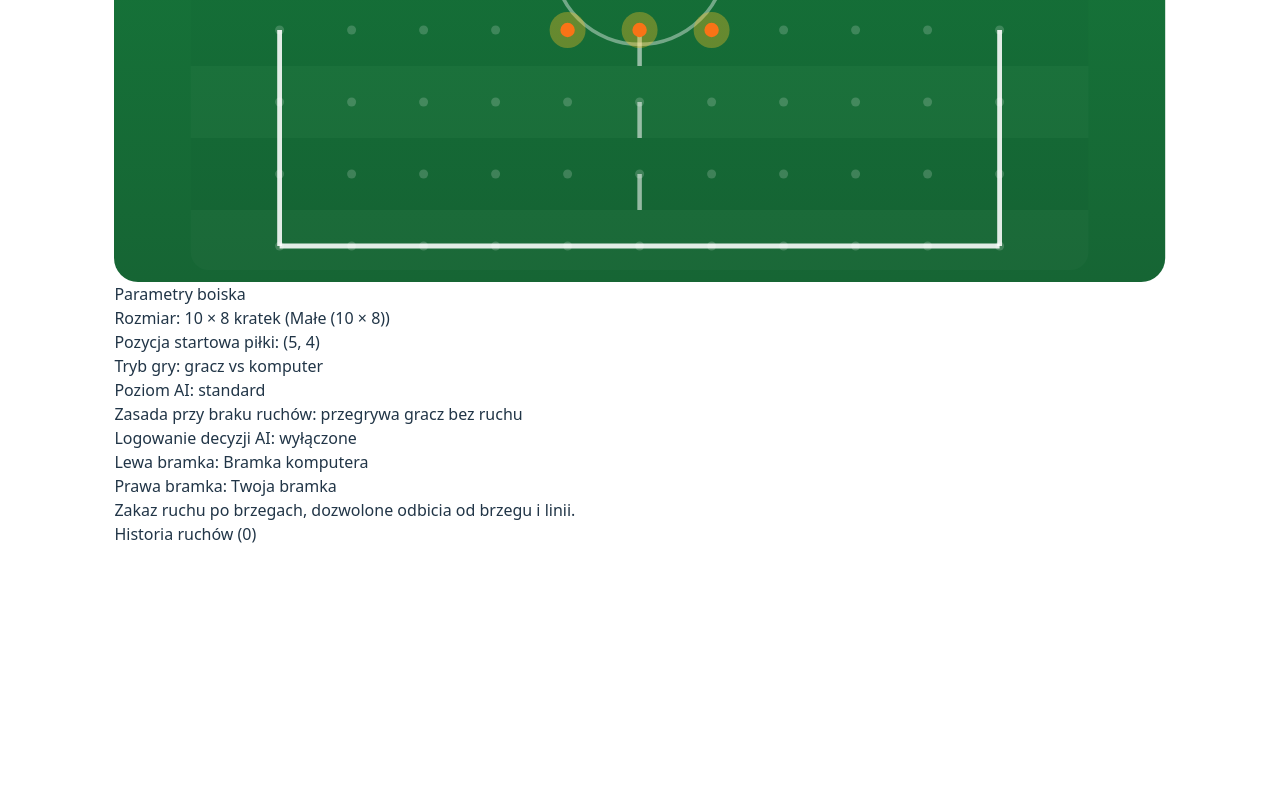
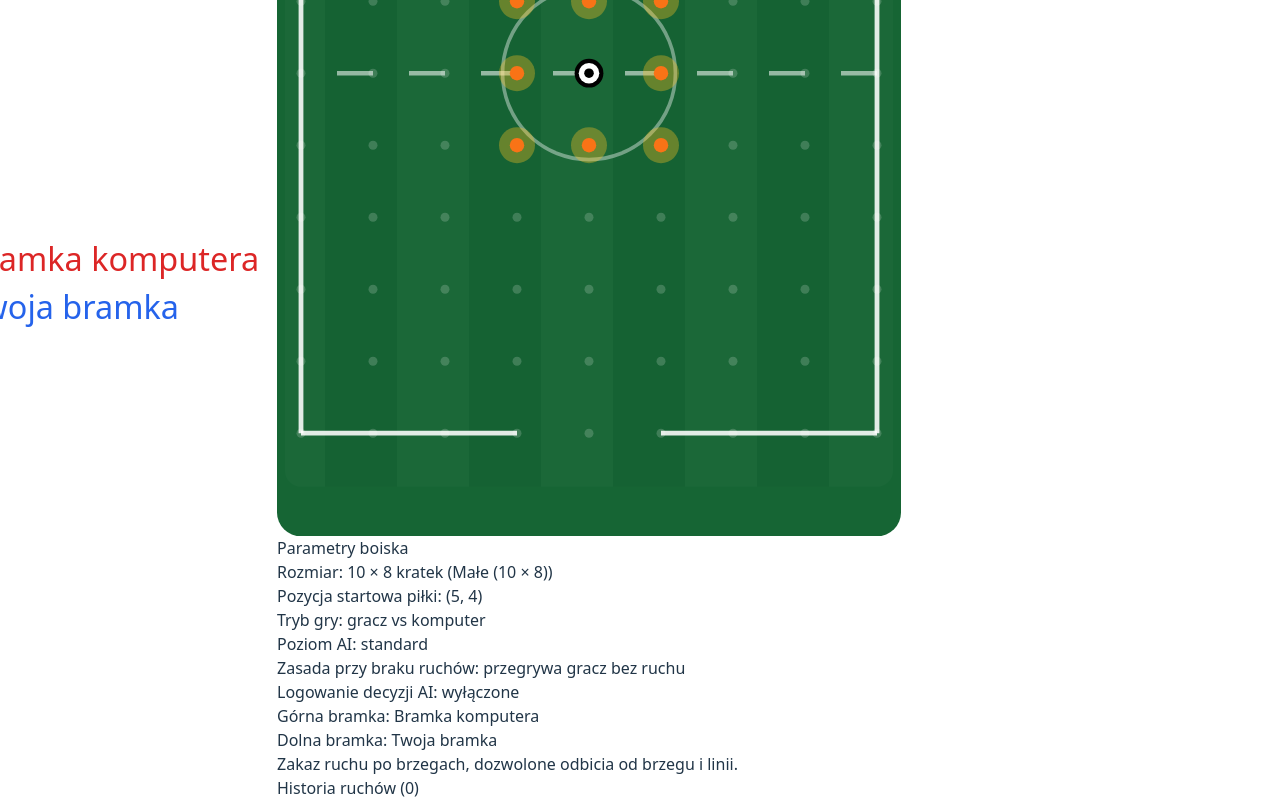
Before and after one commit to zbylon80/paper-soccer, a React (Vite) app: page / in a window 1280 px wide. Shown: the part 612-1412 px from the top of the page. Before the commit the page ends 1158 px from the top, so only its background shows below. Built offline with nearby package versions, Linux system fonts and the light colour scheme.

Commit message:
upgraded layout and AI

```diff
--- a/src/App.tsx
+++ b/src/App.tsx
@@ -2,7 +2,7 @@ import PaperSoccerSimple from "./PaperSoccerSimple";
 
 export default function App() {
   return (
-    <div className="min-h-screen bg-gradient-to-br from-emerald-950 via-emerald-900 to-emerald-800 text-emerald-50 flex items-center justify-center py-10 px-6">
+    <div className="min-h-screen bg-gradient-to-br from-emerald-950 via-emerald-900 to-emerald-800 text-emerald-50 flex items-center justify-center py-6 px-6">
       <div className="w-full max-w-6xl flex justify-center">
         <PaperSoccerSimple />
       </div>
--- a/src/PaperSoccerSimple.tsx
+++ b/src/PaperSoccerSimple.tsx
@@ -18,6 +18,8 @@ type GameState = {
 
 type DifficultyLevel = "easy" | "normal" | "hard";
 type BoardSizeOption = "small" | "medium" | "large";
+type OrientationOption = "playerBottom" | "playerTop";
+type GoalLabelDisplay = { text: string; color: string };
 
 function defaultGoalWidth(): number {
     return 2;
@@ -72,6 +74,27 @@ function createSimState(
         draw,
         validMoves
     };
+}
+
+type TranspositionEntry = { depth: number; value: number };
+
+function buildStateKey(state: SimState): string {
+    const edgesKey = Array.from(state.edges).sort().join(";");
+    const movesKey = state.validMoves
+        .map((m) => `${m.x},${m.y}`)
+        .sort()
+        .join(";");
+    return [
+        state.pos.x,
+        state.pos.y,
+        state.current,
+        state.extraTurn ? 1 : 0,
+        state.validMoves.length,
+        state.winner ?? "null",
+        state.draw ? 1 : 0,
+        movesKey,
+        edgesKey,
+    ].join("|");
 }
 
 function simulateMove(
@@ -136,17 +159,20 @@ function evaluateMove(
 
     let score = 0;
     const forwardProgress = (move.x - baseState.pos.x) * direction;
-    score += forwardProgress * 32;
+    score += forwardProgress * 42;
 
     const targetX = player === 1 ? config.width : 0;
     const distanceToTarget = Math.abs(targetX - move.x);
-    score -= distanceToTarget * 4.5;
+    score -= distanceToTarget * 6;
 
-    score -= Math.abs(goalCenter - move.y) * 6;
+    score -= Math.abs(goalCenter - move.y) * 9;
 
     const ownGoalX = player === 1 ? 0 : config.width;
     const distanceFromOwnGoal = Math.abs(move.x - ownGoalX);
-    score += distanceFromOwnGoal * 2.5;
+    score += distanceFromOwnGoal * 3.5;
+
+    const distanceFromWalls = Math.min(move.y, config.height - move.y);
+    score += distanceFromWalls * 4;
 
     if (player === 1 && move.x <= 1) score -= 45;
     if (player === 0 && move.x >= config.width - 1) score -= 45;
@@ -160,6 +186,16 @@ function evaluateMove(
             return goal?.side === targetSide;
         });
         if (followWin) score += 120;
+        const opponentCounter = computeValidMoves(
+            result.pos,
+            result.edges,
+            config.width,
+            config.height
+        ).filter((follow) => {
+            const goal = isGoal(follow, config.width, config.height, config.goalWidth);
+            return goal?.side === opponentSide;
+        }).length;
+        if (opponentCounter > 0) score -= opponentCounter * 90;
     } else {
         if (responseMoves.length === 0) {
             score += stalemateAsDraw ? 20 : 160;
@@ -169,7 +205,9 @@ function evaluateMove(
                 return goal?.side === opponentSide;
             });
             if (opponentGoal) score -= 160;
-            score -= responseMoves.length * 1.2;
+            score -= responseMoves.length * 2.4;
+            const trapped = responseMoves.every((follow) => incidentDegree(follow, result.edges, config.width, config.height) >= 4);
+            if (trapped) score += 55;
         }
     }
 
@@ -186,23 +224,57 @@ function evaluateState(
     }
     if (state.draw) return 0;
 
-    let score = (state.pos.x - config.width / 2) * 18;
-    score -= Math.abs(goalCenter - state.pos.y) * 5;
+    let score = (state.pos.x - config.width / 2) * 26;
+    score -= Math.abs(goalCenter - state.pos.y) * 9;
 
-    const mobility = state.validMoves.length > 0
-        ? state.validMoves.length
-        : computeValidMoves(state.pos, state.edges, config.width, config.height).length;
+    const aiProgress = state.pos.x;
+    const humanProgress = config.width - state.pos.x;
+    score += (aiProgress - humanProgress) * 4;
 
-    score += (state.current === 1 ? 1 : -1) * mobility * 2;
+    const edgeDistanceX = Math.min(state.pos.x, config.width - state.pos.x);
+    const edgeDistanceY = Math.min(state.pos.y, config.height - state.pos.y);
+    score += edgeDistanceX * 3.5;
+    score += edgeDistanceY * 2.5;
 
-    const immediateMoves = state.validMoves.length > 0 ? state.validMoves : computeValidMoves(state.pos, state.edges, config.width, config.height);
-    const aiImmediateGoal = immediateMoves.some((m) => isGoal(m, config.width, config.height, config.goalWidth)?.side === "RIGHT");
-    const humanImmediateGoal = immediateMoves.some((m) => isGoal(m, config.width, config.height, config.goalWidth)?.side === "LEFT");
+    const availableMoves = state.validMoves.length > 0
+        ? state.validMoves
+        : computeValidMoves(state.pos, state.edges, config.width, config.height);
+    const mobility = availableMoves.length;
+
+    score += (state.current === 1 ? 1 : -1) * mobility * 3.5;
+
+    const opponentMoves = computeValidMoves(state.pos, state.edges, config.width, config.height);
+    score -= opponentMoves.length * 1.6;
+
+    const aiImmediateGoal = availableMoves.some((m) => isGoal(m, config.width, config.height, config.goalWidth)?.side === "RIGHT");
+    const humanImmediateGoal = availableMoves.some((m) => isGoal(m, config.width, config.height, config.goalWidth)?.side === "LEFT");
+    const opponentImmediateGoal = opponentMoves.some((m) => isGoal(m, config.width, config.height, config.goalWidth)?.side === "LEFT");
 
     if (aiImmediateGoal) score += 200;
     if (humanImmediateGoal) score -= 220;
+    if (opponentImmediateGoal) score -= 260;
+
+    if (edgeDistanceX <= 1 || edgeDistanceY <= 1) score -= 45;
 
     return score;
+}
+
+function shouldExtendSearch(state: SimState, config: GameConfig): boolean {
+    if (state.extraTurn) return true;
+    if (state.winner !== null || state.draw) return false;
+
+    const moves = state.validMoves.length > 0
+        ? state.validMoves
+        : computeValidMoves(state.pos, state.edges, config.width, config.height);
+
+    if (moves.length <= 2) return true;
+
+    const goalThreat = moves.some((m) => isGoal(m, config.width, config.height, config.goalWidth));
+    if (goalThreat) return true;
+
+    const opponentMoves = computeValidMoves(state.pos, state.edges, config.width, config.height);
+    const opponentThreat = opponentMoves.some((m) => isGoal(m, config.width, config.height, config.goalWidth));
+    return opponentThreat;
 }
 
 function minimax(
@@ -212,10 +284,27 @@ function minimax(
     goalCenter: number,
     stalemateAsDraw: boolean,
     alpha: number,
-    beta: number
+    beta: number,
+    allowQuiescence = true,
+    cache?: Map<string, TranspositionEntry>
 ): number {
+    const key = cache ? buildStateKey(state) : null;
+    if (cache && key) {
+        const cached = cache.get(key);
+        if (cached && cached.depth >= depth) {
+            return cached.value;
+        }
+    }
+
     if (depth === 0 || state.winner !== null || state.draw) {
-        return evaluateState(state, config, goalCenter);
+        if (depth === 0 && allowQuiescence && shouldExtendSearch(state, config)) {
+            const extended = minimax(state, 1, config, goalCenter, stalemateAsDraw, alpha, beta, false, cache);
+            if (cache && key) cache.set(key, { depth, value: extended });
+            return extended;
+        }
+        const evaluation = evaluateState(state, config, goalCenter);
+        if (cache && key) cache.set(key, { depth, value: evaluation });
+        return evaluation;
     }
 
     const moves = state.validMoves.length > 0
@@ -231,21 +320,23 @@ function minimax(
         let value = -Infinity;
         for (const move of moves) {
             const next = simulateMove(state, move, config, stalemateAsDraw);
-            const evaluation = minimax(next, depth - 1, config, goalCenter, stalemateAsDraw, alpha, beta);
+            const evaluation = minimax(next, depth - 1, config, goalCenter, stalemateAsDraw, alpha, beta, allowQuiescence, cache);
             value = Math.max(value, evaluation);
             alpha = Math.max(alpha, value);
             if (alpha >= beta) break;
         }
+        if (cache && key) cache.set(key, { depth, value });
         return value;
     } else {
         let value = Infinity;
         for (const move of moves) {
             const next = simulateMove(state, move, config, stalemateAsDraw);
-            const evaluation = minimax(next, depth - 1, config, goalCenter, stalemateAsDraw, alpha, beta);
+            const evaluation = minimax(next, depth - 1, config, goalCenter, stalemateAsDraw, alpha, beta, allowQuiescence, cache);
             value = Math.min(value, evaluation);
             beta = Math.min(beta, value);
             if (beta <= alpha) break;
         }
+        if (cache && key) cache.set(key, { depth, value });
         return value;
     }
 }
@@ -264,47 +355,65 @@ function chooseComputerMove(
         evaluateMove(state, move, 1, config, options.goalCenter, options.stalemateAsDraw)
     );
 
-    let chosen: MoveAnalysis;
+    const transpositionTable = new Map<string, TranspositionEntry>();
+
+    const difficultySettings = {
+        easy: { searchDepth: 0, depthWeight: 0, candidateLimit: analyses.length, noiseFactor: 0.55 },
+        normal: { searchDepth: 2, depthWeight: 0.6, candidateLimit: Math.min(analyses.length, 8), noiseFactor: 0 },
+        hard: { searchDepth: 4, depthWeight: 0.75, candidateLimit: analyses.length, noiseFactor: 0 },
+    } as const;
+
+    const settings = difficultySettings[options.difficulty];
+
+    let chosen: MoveAnalysis | null = null;
+    let bestScore = -Infinity;
 
     if (options.difficulty === "easy") {
         const jittered = analyses.map((analysis) => ({
             ...analysis,
-            score: analysis.score * 0.5 + Math.random() * 120
+            score: analysis.score * settings.noiseFactor + Math.random() * 160,
         }));
         chosen = jittered.reduce((best, current) => (current.score > best.score ? current : best));
-    } else if (options.difficulty === "hard") {
-        const depth = 3;
-        let bestScore = -Infinity;
-        let bestAnalysis = analyses[0];
+    } else {
+        const ordered = analyses
+            .slice()
+            .sort((a, b) => b.score - a.score)
+            .slice(0, settings.candidateLimit);
 
-        for (const analysis of analyses) {
+        for (const analysis of ordered) {
             let totalScore = analysis.score;
-            if (analysis.nextState.winner === null && !analysis.nextState.draw) {
+            if (
+                settings.searchDepth > 0 &&
+                analysis.nextState.winner === null &&
+                !analysis.nextState.draw
+            ) {
                 const searchScore = minimax(
                     analysis.nextState,
-                    depth - 1,
+                    settings.searchDepth - 1,
                     config,
                     options.goalCenter,
                     options.stalemateAsDraw,
                     -Infinity,
-                    Infinity
+                    Infinity,
+                    true,
+                    transpositionTable
                 );
-                totalScore += searchScore * 0.6;
+                totalScore += searchScore * settings.depthWeight;
             }
-            if (totalScore > bestScore) {
+
+            if (totalScore > bestScore + 1e-3) {
                 bestScore = totalScore;
-                bestAnalysis = analysis;
-            } else if (totalScore === bestScore && Math.random() > 0.5) {
-                bestAnalysis = analysis;
+                chosen = analysis;
+            } else if (Math.abs(totalScore - bestScore) <= 1e-3 && chosen) {
+                if (analysis.score > chosen.score + 1e-3) {
+                    chosen = analysis;
                 }
             }
-        chosen = bestAnalysis;
-    } else {
-        const scored = analyses.map((analysis) => ({
-            ...analysis,
-            score: analysis.score + Math.random() * 30
-        }));
-        chosen = scored.reduce((best, current) => (current.score > best.score ? current : best));
+        }
+    }
+
+    if (!chosen) {
+        chosen = analyses[0];
     }
 
     if (options.log && typeof window !== "undefined") {
@@ -601,7 +710,7 @@ function useSimpleGameEngine(config: GameConfig, options: { stalemateAsDraw: boo
 }
 
 // ======= Komponent =======
-const PADDING = 36;
+const PADDING = 24;
 const MAX_BOARD_SIZE = 720; // maksymalny rozmiar boiska w px
 
 function BoardSVG({
@@ -612,6 +721,9 @@ function BoardSVG({
     pos,
     validMoves,
     onChoose,
+    orientation,
+    topLabel,
+    bottomLabel,
 }: {
     W: number;
     H: number;
@@ -620,8 +732,10 @@ function BoardSVG({
     pos: Pos;
     validMoves: Pos[];
     onChoose: (p: Pos) => void;
+    orientation: OrientationOption;
+    topLabel: GoalLabelDisplay;
+    bottomLabel: GoalLabelDisplay;
 }) {
-    const gradientId = useMemo(() => `pitch-gradient-${W}-${H}`, [W, H]);
     const stripeId = useMemo(() => `pitch-stripe-${W}-${H}`, [W, H]);
     const goalPatternId = useMemo(() => `goal-net-${W}-${H}`, [W, H]);
 
@@ -640,7 +754,7 @@ function BoardSVG({
     // Minimalny rozmiar komórki
     cellSize = Math.max(cellSize, 20);
 
-    const goalDepth = Math.max(cellSize * 1.8, 52);
+    const goalDepth = Math.max(cellSize * 1.1, 32);
     const padX = PADDING + goalDepth;
     const padY = PADDING;
 
@@ -709,18 +823,32 @@ function BoardSVG({
     borderSegments.push(...buildVerticalRuns(0, ysGoal, "LEFT"));
     borderSegments.push(...buildVerticalRuns(W, ysGoal, "RIGHT"));
 
+    const shouldRotate = orientation === "playerBottom" || orientation === "playerTop";
+    const containerStyle = shouldRotate
+        ? { width: `${height}px`, height: `${width}px` }
+        : { width: `${width}px`, height: `${height}px` };
+    const svgTransformStyle = shouldRotate
+        ? {
+              transform:
+                  orientation === "playerBottom"
+                      ? `matrix(0,1,-1,0,${height},0)`
+                      : `matrix(0,-1,1,0,0,${width})`,
+              transformOrigin: "0 0",
+          }
+        : undefined;
+    const labelInset = Math.max(16, padY * 0.55);
+    const labelFontSize = Math.max(14, cellSize * 0.45);
+
     return (
         <div className="w-full flex justify-center items-center">
+            <div style={containerStyle} className="relative">
                 <svg
                     width={width}
                     height={height}
                     className="rounded-3xl shadow-2xl p-2 select-none ring-4 ring-emerald-900/60 bg-emerald-900/60"
+                    style={svgTransformStyle}
                 >
                 <defs>
-                    <linearGradient id={gradientId} x1="0%" y1="0%" x2="0%" y2="100%">
-                        <stop offset="0%" stopColor="#15803d" />
-                        <stop offset="100%" stopColor="#166534" />
-                    </linearGradient>
                     <pattern id={stripeId} patternUnits="userSpaceOnUse" width={cellSize * 2} height={cellSize * 2}>
                         <rect width={cellSize * 2} height={cellSize} fill="rgba(255,255,255,0.04)" />
                         <rect y={cellSize} width={cellSize * 2} height={cellSize} fill="rgba(0,0,0,0.05)" />
@@ -750,14 +878,14 @@ function BoardSVG({
                     width={width}
                     height={height}
                     rx={24}
-                    fill={`url(#${gradientId})`}
+                    fill="#166534"
                 />
                 <rect
-                    x={goalDepth / 2 + 12}
-                    y={12}
-                    width={width - (goalDepth + 24)}
-                    height={height - 24}
-                    rx={18}
+                    x={goalDepth / 2 + 10}
+                    y={8}
+                    width={width - (goalDepth + 20)}
+                    height={height - 16}
+                    rx={16}
                     fill={`url(#${stripeId})`}
                     opacity={0.5}
                 />
@@ -879,6 +1007,33 @@ function BoardSVG({
                     );
                 })}
             </svg>
+                <div
+                    className="absolute font-semibold uppercase tracking-wide text-center select-none pointer-events-none"
+                    style={{
+                        top: `${labelInset}px`,
+                        left: "50%",
+                        transform: "translateX(-50%)",
+                        color: topLabel.color,
+                        fontSize: `${labelFontSize}px`,
+                        whiteSpace: "nowrap",
+                    }}
+                >
+                    {topLabel.text}
+                </div>
+                <div
+                    className="absolute font-semibold uppercase tracking-wide text-center select-none pointer-events-none"
+                    style={{
+                        bottom: `${labelInset}px`,
+                        left: "50%",
+                        transform: "translateX(-50%)",
+                        color: bottomLabel.color,
+                        fontSize: `${labelFontSize}px`,
+                        whiteSpace: "nowrap",
+                    }}
+                >
+                    {bottomLabel.text}
+                </div>
+        </div>
     </div>
     );
 }
@@ -891,6 +1046,7 @@ export default function PaperSoccerSimple() {
     });
     const [mode, setMode] = useState<"human" | "computer">("computer");
     const [difficulty, setDifficulty] = useState<DifficultyLevel>("normal");
+    const [orientation, setOrientation] = useState<OrientationOption>("playerBottom");
     const stalemateAsDraw = false;
     const [pendingReset, setPendingReset] = useState(false);
     const [logAiDecisions, setLogAiDecisions] = useState(false);
@@ -915,16 +1071,51 @@ export default function PaperSoccerSimple() {
         setPendingReset(false);
     }, [pendingReset, reset]);
 
-    const goalInfo = useMemo(() => ({
-        left: {
-            label: mode === "computer" ? "Bramka komputera" : "Bramka gracza B",
+    const goalInfo = useMemo(() => {
+        const opponentLabel = mode === "computer" ? "Bramka komputera" : "Bramka gracza B";
+        const playerLabel = mode === "computer" ? "Twoja bramka" : "Bramka gracza A";
+
+        if (orientation === "playerBottom") {
+            return {
+                opponent: {
+                    label: opponentLabel,
                     color: "#dc2626",
+                    arrow: "^" as const,
+                    arrowPlacement: "prefix" as const,
+                    positionLabel: "Górna bramka",
                 },
-        right: {
-            label: mode === "computer" ? "Twoja bramka" : "Bramka gracza A",
+                player: {
+                    label: playerLabel,
                     color: "#2563eb",
+                    arrow: "v" as const,
+                    arrowPlacement: "suffix" as const,
+                    positionLabel: "Dolna bramka",
                 },
-    }), [mode]);
+            };
+        }
+
+        return {
+            opponent: {
+                label: opponentLabel,
+                color: "#dc2626",
+                arrow: "v" as const,
+                arrowPlacement: "suffix" as const,
+                positionLabel: "Dolna bramka",
+            },
+            player: {
+                label: playerLabel,
+                color: "#2563eb",
+                arrow: "^" as const,
+                arrowPlacement: "prefix" as const,
+                positionLabel: "Górna bramka",
+            },
+        };
+    }, [mode, orientation]);
+
+    const topGoal = orientation === "playerBottom" ? goalInfo.opponent : goalInfo.player;
+    const bottomGoal = orientation === "playerBottom" ? goalInfo.player : goalInfo.opponent;
+    const topLabelDisplay: GoalLabelDisplay = { text: topGoal.label, color: topGoal.color };
+    const bottomLabelDisplay: GoalLabelDisplay = { text: bottomGoal.label, color: bottomGoal.color };
 
     const status = useMemo(() => {
         if (draw) {
@@ -1039,11 +1230,11 @@ export default function PaperSoccerSimple() {
     const aiControlsDisabled = mode !== "computer";
 
     return (
-        <div className="w-full max-w-5xl mx-auto p-6 space-y-5 bg-emerald-900/40 border border-emerald-700/60 rounded-3xl shadow-xl backdrop-blur">
+        <div className="w-full max-w-5xl mx-auto p-4 space-y-4 bg-emerald-900/40 border border-emerald-700/60 rounded-3xl shadow-xl backdrop-blur">
             <h1 className="text-2xl font-bold">Piłka na kartce – prosta wersja</h1>
 
-            <div className="flex flex-col lg:flex-row gap-4 items-start lg:items-end">
-                <div className="flex flex-col gap-3 w-full">
+            <div className="flex flex-col lg:flex-row gap-2 items-start lg:items-end">
+                <div className="flex flex-col gap-2 w-full">
                       <label className="flex flex-col text-sm">
                           Rozmiar boiska
                           <select
@@ -1058,12 +1249,23 @@ export default function PaperSoccerSimple() {
                               ))}
                           </select>
                       </label>
+                      <label className="flex flex-col text-sm">
+                          Układ bramek
+                          <select
+                              value={orientation}
+                              onChange={(e) => setOrientation(e.target.value as OrientationOption)}
+                              className="border rounded px-2 py-1"
+                          >
+                              <option value="playerBottom">Twoja bramka na dole</option>
+                              <option value="playerTop">Twoja bramka na górze</option>
+                          </select>
+                      </label>
                       <p className="text-xs text-gray-500">
                         Wszystkie wymiary są parzyste, więc piłka zawsze zaczyna dokładnie na środku.
                     </p>
                 </div>
 
-                <div className="flex flex-col gap-4 w-full lg:w-auto lg:ml-auto">
+                <div className="flex flex-col gap-2 w-full lg:w-auto lg:ml-auto">
                     <div className="border rounded-2xl px-3 py-2 text-sm">
                         <span className="font-semibold block mb-1">Tryb gry</span>
                         <label className="flex items-center gap-2 mb-1">
@@ -1121,17 +1323,8 @@ export default function PaperSoccerSimple() {
                 </div>
             </div>
 
-            <div className="text-lg font-semibold px-4 py-3 rounded-2xl bg-white/10 text-emerald-50 shadow-inner">
+            <div className="text-lg font-semibold px-3 py-2 rounded-2xl bg-white/10 text-emerald-50 shadow-inner">
                 {status}
-            </div>
-
-            <div className="flex flex-wrap justify-between items-center gap-2 text-xs uppercase tracking-wide font-semibold px-2">
-                <span className="flex items-center gap-1" style={{ color: goalInfo.left.color }}>
-                    {"<-"} {goalInfo.left.label}
-                </span>
-                <span className="flex items-center gap-1" style={{ color: goalInfo.right.color }}>
-                    {goalInfo.right.label} {"->"}
-                </span>
             </div>
 
             <BoardSVG
@@ -1142,9 +1335,12 @@ export default function PaperSoccerSimple() {
                 pos={pos}
                 validMoves={validMoves}
                 onChoose={onChoose}
+                orientation={orientation}
+                topLabel={topLabelDisplay}
+                bottomLabel={bottomLabelDisplay}
             />
 
-            <div className="grid md:grid-cols-2 gap-4 text-sm">
+            <div className="grid md:grid-cols-2 gap-3 text-sm">
                 <div className="p-4 rounded-2xl border">
                     <h2 className="font-semibold mb-2">Parametry boiska</h2>
                     <ul className="list-disc pl-5 space-y-1">
@@ -1154,8 +1350,8 @@ export default function PaperSoccerSimple() {
                         <li>Poziom AI: {mode === "computer" ? difficultyLabels[difficulty] : "—"}</li>
                         <li>Zasada przy braku ruchów: przegrywa gracz bez ruchu</li>
                         <li>Logowanie decyzji AI: {mode === "computer" && logAiDecisions ? "włączone" : "wyłączone"}</li>
-                        <li>Lewa bramka: {goalInfo.left.label}</li>
-                        <li>Prawa bramka: {goalInfo.right.label}</li>
+                        <li>{goalInfo.opponent.positionLabel}: {goalInfo.opponent.label}</li>
+                        <li>{goalInfo.player.positionLabel}: {goalInfo.player.label}</li>
                         <li>Zakaz ruchu po brzegach, dozwolone odbicia od brzegu i linii.</li>
                     </ul>
                 </div>
```
Lines whose indentation alone changed are shown as unchanged.
